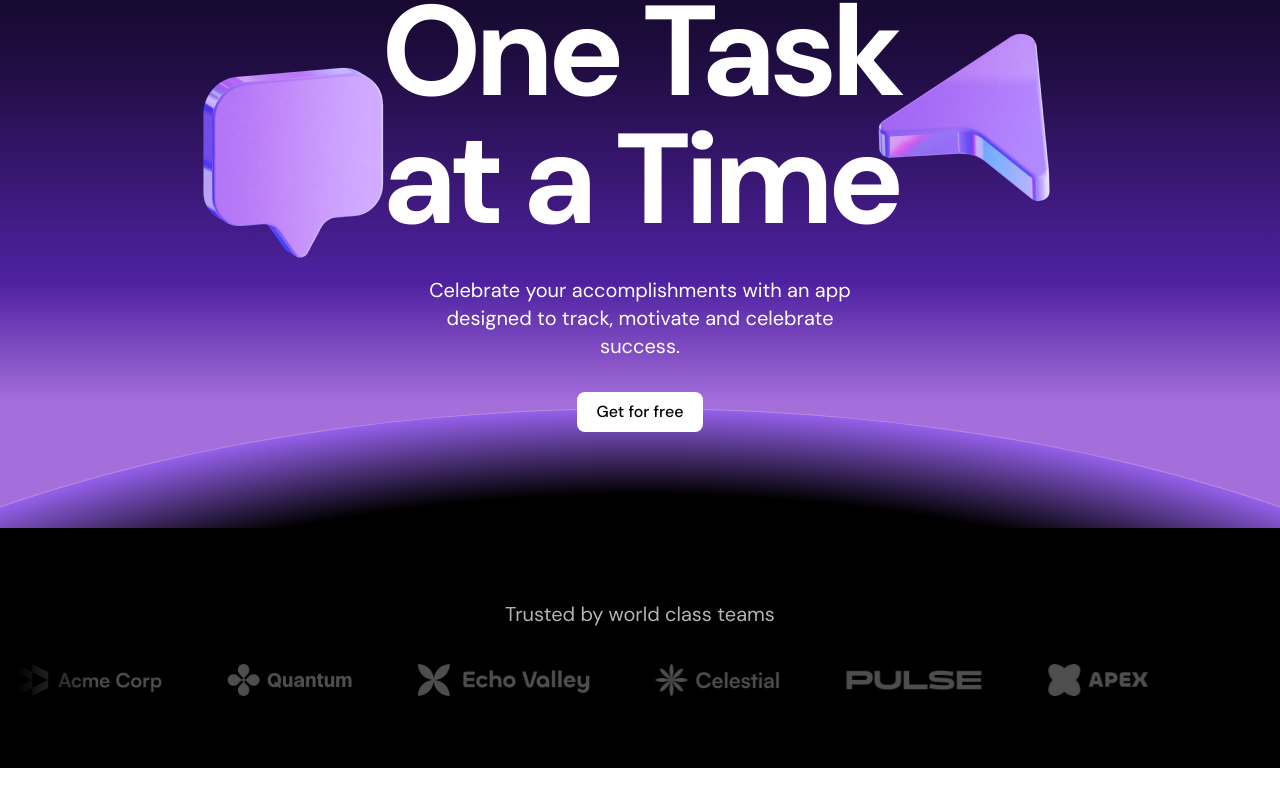
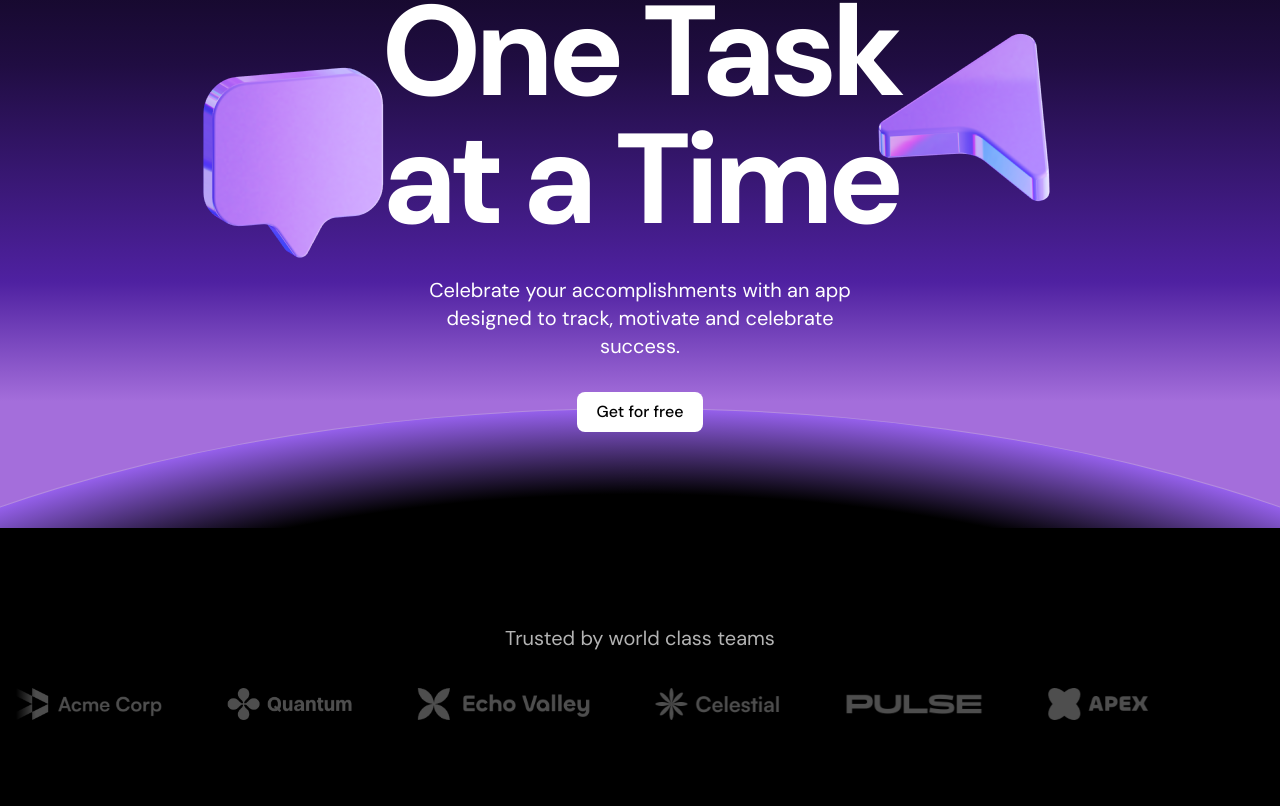
Before and after one commit to onitsuji/dark-saas-landing, a Next.js app: page / in a window 1280 px wide. Shown: the part 302-1108 px from the top of the page. Before the commit the page ends 1070 px from the top, so only its background shows below. Built offline with nearby package versions, Linux system fonts and the light colour scheme.

Commit message:
before after width

```diff
--- a/components/logo-ticker.tsx
+++ b/components/logo-ticker.tsx
@@ -19,12 +19,12 @@
 
 export const LogoTicker = () => {
   return (
-    <div className="bg-black text-white py-[72px]">
+    <div className="bg-black text-white py-[72px] sm:py-24">
       <div className="container">
         <h2 className="text-center text-xl text-white/70">
           Trusted by world class teams
         </h2>
-        <div className="overflow-hidden mt-9 before:content-[''] after:content-[''] before:absolute after:absolute before:h-full after:h-full before:w-20 after:w-20 relative before:left-0 before:top-0 after:right-0 after:top-0 before:bg-[linear-gradient(to_right,#000,rgba(0,0,0,0))] after:bg-[linear-gradient(to_left,#000,rgba(0,0,0,0))]">
+        <div className="overflow-hidden mt-9 before:content-[''] after:content-[''] before:absolute after:absolute before:h-full after:h-full before:w-5 after:w-5 relative before:left-0 before:top-0 after:right-0 after:top-0 before:bg-[linear-gradient(to_right,#000,rgba(0,0,0,0))] after:bg-[linear-gradient(to_left,#000,rgba(0,0,0,0))]">
           <div className="flex gap-16">
             {images.map((img) => (
               <Image
```
